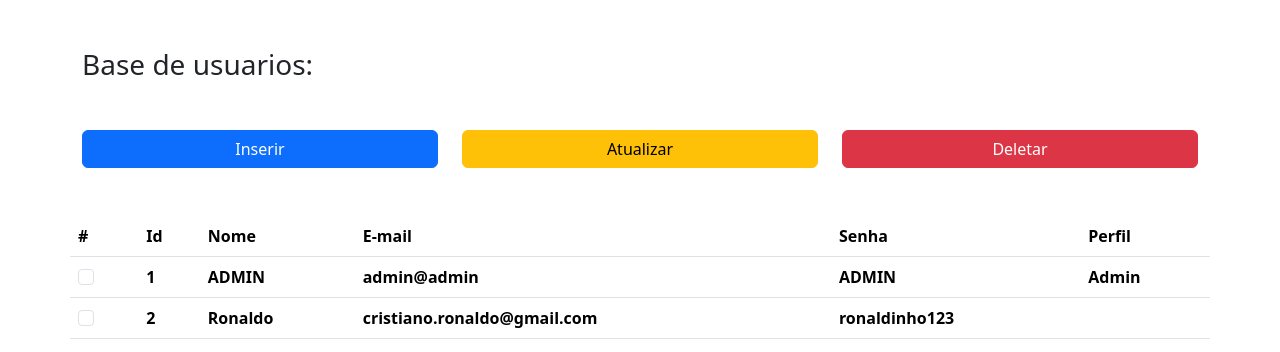
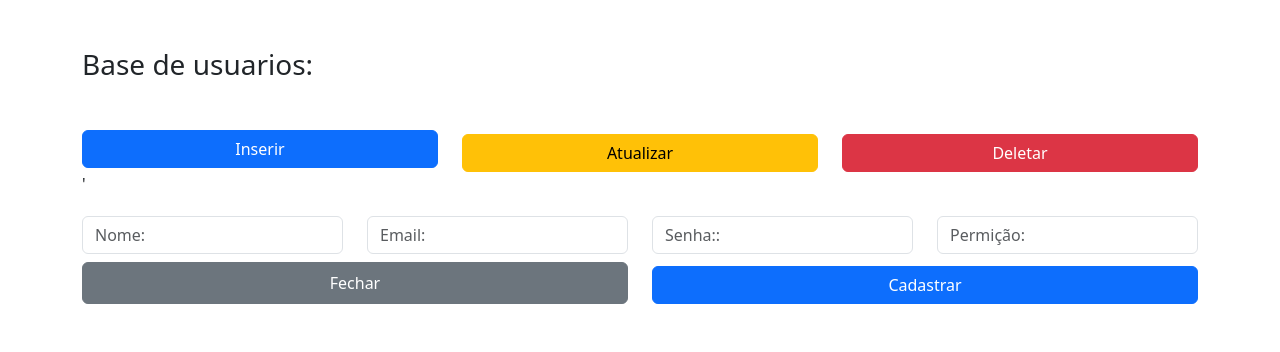
Before and after one commit to samukagomes/Python, a Flask app: page /admin in a window 1280 px wide. Shown: the top 352 px of the page. Run offline with Flask 3, Linux system fonts and the light colour scheme; data comes from the database, SQL or seed files in the repository; lists and menus that the app fills with data are empty.

Commit message:
Criação de campos para cadastro

```diff
--- a/Projetos/Sites/Flask/Login/app/controllers/default.py
+++ b/Projetos/Sites/Flask/Login/app/controllers/default.py
@@ -5,9 +5,9 @@ from app.models.tabelas import User
 #as rotas dos sites são definidos por funções
 #direciona ao index pela rota "/" ou "/index"
 @app.route('/')
-@app.route('/index')
+@app.route('/index/')
 def index():
-    return render_template('base.html')
+    return redirect ('/login/')
 
 @app.route('/login/')
 def login():
@@ -20,7 +20,9 @@ def validation():
     senha = request.form.get('senha')
     #se o email e a senha for igual a do banco, ira redirecionar para a pagina de admin
     if User.query.filter(User.email.like(email)).all() and User.query.filter(User.senha.like(senha)).all():
-        return redirect('/admin')
+        if User.query.filter_by(email = email, admin= 1).all():
+            return redirect('/admin')
+        else: return '<h3>Você não tem acesso de administrador</h3>'
     else:
         alert = 'erro'
         msg = 'O campo email ou senha está incorreto!'
--- a/Projetos/Sites/Flask/Login/app/templates/admin.html
+++ b/Projetos/Sites/Flask/Login/app/templates/admin.html
@@ -7,24 +7,51 @@
     <!-- Botões -->
     <div class="text-center">
         <div class="row">
-            <div class="col-4">
+            <div class="col-md-4 col-sm-12">
                 <div class="d-grid gap-2">
                     <button type="button" class="btn btn-primary">Inserir</button>
                 </div>
             </div>
-            <div class="col-4">
+            <div class="col-md-4 col-sm-12 mt-1">
                 <div class="d-grid gap-2">
                     <button type="button" class="btn btn-warning">Atualizar</button>
                 </div>
             </div>
-            <div class="col-4">
+            <div class="col-md-4 col-sm-12 mt-1">
                 <div class="d-grid gap-2">
                     <button type="button" class="btn btn-danger">Deletar</button>
                 </div>
             </div>
         </div>
     </div>
+    <!-- Form parar cadastrar -->
+    <form action="" method="POST">
+    '   <div class="row mt-3">
+            <div class="col-md-3 mt-1">
+                <input type="text" name="nome" id="nome" class="form-control" placeholder="Nome:">
+            </div>
+            <div class="col-md-3 mt-1">
+                <input type="email" name="email" id="email" class="form-control" placeholder="Email:">
+            </div>
+            <div class="col-md-3 mt-1">
+                <input type="password" name="senha" id="senha" class="form-control" placeholder="Senha::">
+            </div>
+            <div class="col-md-3 mt-1">
+                <input type="number" name="admin" id="admin" class="form-control" placeholder="Permição:">
+            </div>
+        </div>
 
+        <div class="row text-center mt-2">
+            <div class="col-md-6 col-sm-12 d-grid gap-2">
+                <button type="submit" class="btn btn-secondary">Fechar</button>
+            </div>
+            <div class="col-md-6 col-sm-12 d-grid gap-2 mt-1">
+                <button type="submit" class="btn btn-primary">Cadastrar</button>
+            </div>
+        </div>
+    </form>
+
+    <!-- tabela -->
     <div class="row mt-5">
         <table class="table table-hover table-responsive">
             <thead>
--- a/Projetos/Sites/Flask/Login/app/templates/login.html
+++ b/Projetos/Sites/Flask/Login/app/templates/login.html
@@ -4,6 +4,7 @@
 
 <div class="container text-center">
     <div class="row align-items-center vh-100">
+        <!-- tela dividida em 1 -->
         <div class="col-6">
 
             <form action="/login/" method="POST" class="form-group">
@@ -40,6 +41,7 @@
             {%endif%}
             </form>
         </div>
+        <!-- segunda parte da tela -->
         <div class="col-6">
         </div>
     </div>
```
